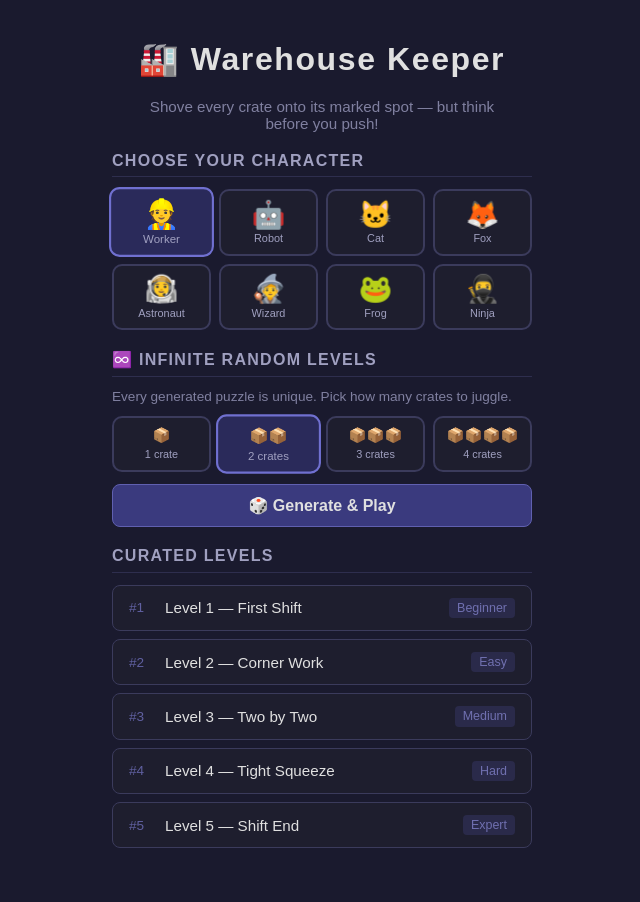
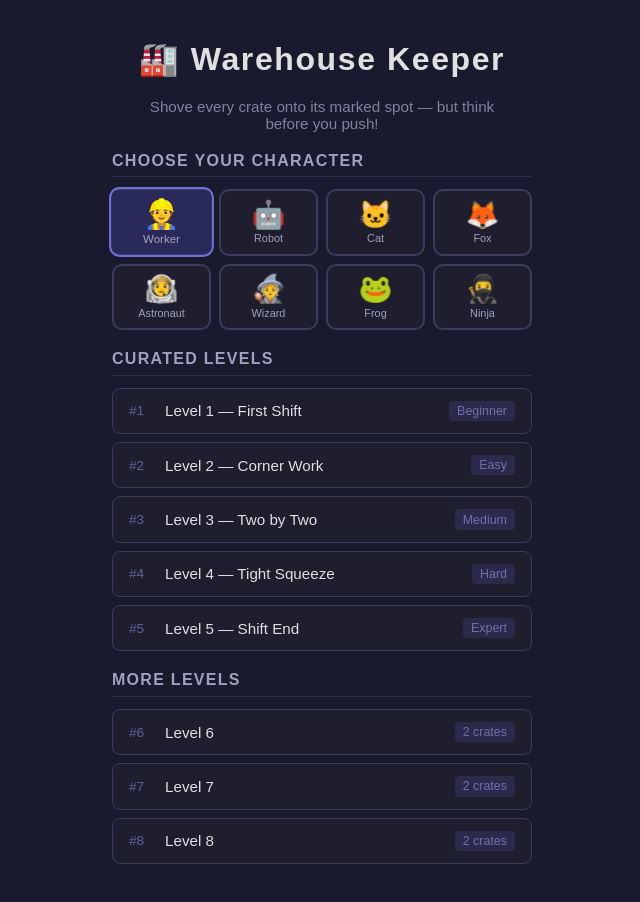
Before and after one commit to Fathima-Nuha/WareHouseGame, a React (Vite) app: page / in a window 1280 px wide. Shown: the whole page, without its empty margins (318-958 px from the left). Built offline with nearby package versions, Linux system fonts and the light colour scheme.

Commit message:
made sure levels are solvable

```diff
--- a/src/components/LevelSelect/LevelSelect.jsx
+++ b/src/components/LevelSelect/LevelSelect.jsx
@@ -2,29 +2,35 @@ import { useState } from 'react'
 import styles from './LevelSelect.module.css'
 import curatedLevels from '../../levels/curatedLevels'
 import { PLAYER_CHARACTERS, DEFAULT_CHARACTER } from '../../utils/characters'
-import { generateLevel } from '../../utils/levelGenerator'
+import { generateLevel, FIRST_GENERATED_LEVEL, boxCountForLevel } from '../../utils/levelGenerator'
 
 const DIFFICULTY = ['Beginner', 'Easy', 'Medium', 'Hard', 'Expert']
-const BOX_OPTIONS = [1, 2, 3, 4]
 
 function LevelSelect({ onSelectLevel, bestScores = {} }) {
   const [selectedChar, setSelectedChar] = useState(DEFAULT_CHARACTER)
-  const [boxCount, setBoxCount] = useState(2)
-  const [genError, setGenError] = useState(null)
 
   function handleSelectLevel(level) {
     onSelectLevel(level, selectedChar)
   }
 
-  function handleGenerate() {
+  function handleGeneratedLevel(levelNum) {
     try {
-      setGenError(null)
-      const level = generateLevel(boxCount)
-      onSelectLevel(level, selectedChar)
+      onSelectLevel(generateLevel(levelNum), selectedChar)
     } catch {
-      setGenError('Could not generate a level — try again!')
+      // Extremely unlikely — silently ignore, user can tap again
     }
   }
+
+  // Show from level FIRST_GENERATED_LEVEL up to the first unbeaten + 2 ahead
+  const firstUnbeaten = (() => {
+    let n = FIRST_GENERATED_LEVEL
+    while (bestScores[n] !== undefined) n++
+    return n
+  })()
+  const visibleGenerated = Array.from(
+    { length: firstUnbeaten - FIRST_GENERATED_LEVEL + 3 },
+    (_, i) => FIRST_GENERATED_LEVEL + i
+  )
 
   return (
     <div className={styles.screen}>
@@ -52,31 +58,6 @@ function LevelSelect({ onSelectLevel, bestScores = {} }) {
       </section>
 
       <section className={styles.section}>
-        <h2 className={styles.sectionTitle}>♾️ Infinite Random Levels</h2>
-        <p className={styles.randomDesc}>
-          Every generated puzzle is unique. Pick how many crates to juggle.
-        </p>
-        <div className={styles.boxPicker}>
-          {BOX_OPTIONS.map((n) => (
-            <button
-              key={n}
-              className={`${styles.boxBtn} ${boxCount === n ? styles.boxBtnSelected : ''}`}
-              onClick={() => setBoxCount(n)}
-              aria-label={`${n} box${n > 1 ? 'es' : ''}`}
-              aria-pressed={boxCount === n}
-            >
-              {'📦'.repeat(n)}
-              <span className={styles.boxLabel}>{n} crate{n > 1 ? 's' : ''}</span>
-            </button>
-          ))}
-        </div>
-        {genError && <p className={styles.genError}>{genError}</p>}
-        <button className={styles.generateBtn} onClick={handleGenerate}>
-          🎲 Generate &amp; Play
-        </button>
-      </section>
-
-      <section className={styles.section}>
         <h2 className={styles.sectionTitle}>Curated Levels</h2>
         <ul className={styles.levelList}>
           {curatedLevels.map((level, i) => (
@@ -99,6 +80,33 @@ function LevelSelect({ onSelectLevel, bestScores = {} }) {
           ))}
         </ul>
       </section>
+
+      <section className={styles.section}>
+        <h2 className={styles.sectionTitle}>More Levels</h2>
+        <ul className={styles.levelList}>
+          {visibleGenerated.map((n) => {
+            const boxes = boxCountForLevel(n)
+            return (
+              <li key={n}>
+                <button
+                  className={styles.levelBtn}
+                  onClick={() => handleGeneratedLevel(n)}
+                >
+                  <span className={styles.levelNumber}>#{n}</span>
+                  <span className={styles.levelName}>Level {n}</span>
+                  {bestScores[n] !== undefined ? (
+                    <span className={styles.bestBadge} title="Your best score">
+                      ⭐ {bestScores[n]}
+                    </span>
+                  ) : (
+                    <span className={styles.difficulty}>{boxes} crate{boxes > 1 ? 's' : ''}</span>
+                  )}
+                </button>
+              </li>
+            )
+          })}
+        </ul>
+      </section>
     </div>
   )
 }
--- a/src/components/LevelSelect/LevelSelect.module.css
+++ b/src/components/LevelSelect/LevelSelect.module.css
@@ -133,70 +133,3 @@
   border-radius: 4px;
   white-space: nowrap;
 }
-
-/* Random level generator */
-.randomDesc {
-  font-size: 0.85rem;
-  color: #8080a0;
-  margin-bottom: 0.75rem;
-}
-
-.boxPicker {
-  display: grid;
-  grid-template-columns: repeat(4, 1fr);
-  gap: 0.5rem;
-  margin-bottom: 0.75rem;
-}
-
-.boxBtn {
-  display: flex;
-  flex-direction: column;
-  align-items: center;
-  gap: 0.25rem;
-  background-color: #1e1e2e;
-  border: 2px solid #3b3b5c;
-  border-radius: 10px;
-  padding: 0.6rem 0.25rem;
-  cursor: pointer;
-  font-size: 0.9rem;
-  transition: background-color 0.15s, border-color 0.15s, transform 0.1s;
-}
-
-.boxBtn:hover {
-  background-color: #2a2a4a;
-  border-color: #5a5a8e;
-}
-
-.boxBtnSelected {
-  border-color: #7070d0;
-  background-color: #2a2a5a;
-  transform: scale(1.06);
-}
-
-.boxLabel {
-  font-size: 0.68rem;
-  color: #a0a0c0;
-}
-
-.generateBtn {
-  width: 100%;
-  padding: 0.7rem 1rem;
-  border-radius: 8px;
-  font-size: 1rem;
-  font-weight: 600;
-  cursor: pointer;
-  background-color: #3a3a7e;
-  color: #e0e0e0;
-  border: 1px solid #6060b0;
-  transition: background-color 0.15s;
-}
-
-.generateBtn:hover {
-  background-color: #4a4a9e;
-}
-
-.genError {
-  font-size: 0.82rem;
-  color: #ff8080;
-  margin-bottom: 0.5rem;
-}
--- a/src/utils/levelGenerator.js
+++ b/src/utils/levelGenerator.js
@@ -1,21 +1,52 @@
 /**
- * Random 8×8 Sokoban level generator.
+ * Seeded 8×8 Sokoban level generator.
+ *
+ * generateLevel(levelNumber) always produces the same puzzle for a given level
+ * number, so best scores are meaningful across sessions.
  *
  * Strategy:
- *  1. Fill border with walls, carve a random interior maze.
- *  2. Find the largest contiguous floor region via flood-fill.
- *  3. Place targets, boxes, and the player inside that region.
- *  4. Validate that every box can reach at least one target via BFS
- *     (simple reachability — boxes push in one axis at a time).
- *  5. Retry up to MAX_ATTEMPTS times; throw if genuinely impossible.
+ *  1. Seed a deterministic RNG with the level number + attempt index.
+ *  2. Fill border with walls, scatter random interior walls.
+ *  3. Find the largest contiguous floor region via flood-fill.
+ *  4. Place targets, boxes, and the player inside that region.
+ *  5. Reject corner-deadlock boxes and verify BFS reachability.
+ *  6. Retry (different attempt seed) up to MAX_ATTEMPTS times.
  */
 
 const ROWS = 8
 const COLS = 8
-const WALL_CHANCE = 0.28   // ~28 % of interior cells become walls
 const MAX_ATTEMPTS = 200
 
-// ── helpers ──────────────────────────────────────────────────────────────────
+/** Curated levels occupy IDs 1–5; generated levels start here. */
+export const FIRST_GENERATED_LEVEL = 6
+
+// ── Seeded RNG (mulberry32) ───────────────────────────────────────────────────
+
+function makeRng(seed) {
+  let s = seed >>> 0
+  return function () {
+    s = (s + 0x6D2B79F5) >>> 0
+    let t = Math.imul(s ^ (s >>> 15), s | 1)
+    t ^= t + Math.imul(t ^ (t >>> 7), t | 61)
+    return ((t ^ (t >>> 14)) >>> 0) / 4294967296
+  }
+}
+
+// ── Difficulty scaling ────────────────────────────────────────────────────────
+
+/** Number of boxes/targets for a given level number. */
+export function boxCountForLevel(n) {
+  if (n <= 10) return 2
+  if (n <= 17) return 3
+  return 4
+}
+
+function wallChanceForLevel(n) {
+  // Gently increase wall density as levels progress.
+  return Math.min(0.36, 0.26 + (n - FIRST_GENERATED_LEVEL) * 0.004)
+}
+
+// ── Grid helpers ──────────────────────────────────────────────────────────────
 
 function blankGrid() {
   return Array.from({ length: ROWS }, (_, r) =>
@@ -29,24 +60,23 @@ function gridToStrings(g) {
   return g.map((row) => row.join(''))
 }
 
-/** Fisher-Yates shuffle (in-place). */
-function shuffle(arr) {
-  for (let i = arr.length - 1; i > 0; i--) {
-    const j = Math.floor(Math.random() * (i + 1))
-    ;[arr[i], arr[j]] = [arr[j], arr[i]]
+function shuffleWith(arr, rng) {
+  const a = [...arr]
+  for (let i = a.length - 1; i > 0; i--) {
+    const j = Math.floor(rng() * (i + 1))
+    ;[a[i], a[j]] = [a[j], a[i]]
   }
-  return arr
+  return a
 }
 
-const DIRS = [[-1,0],[1,0],[0,-1],[0,1]]
+const DIRS = [[-1, 0], [1, 0], [0, -1], [0, 1]]
 
-/** Flood-fill from (r,c); returns list of floor cells in that component. */
 function floodFill(grid, startR, startC) {
   const visited = new Set()
-  const queue = [[startR, startC]]
+  const stack = [[startR, startC]]
   const cells = []
-  while (queue.length) {
-    const [r, c] = queue.pop()
+  while (stack.length) {
+    const [r, c] = stack.pop()
     const key = `${r},${c}`
     if (visited.has(key)) continue
     visited.add(key)
@@ -54,13 +84,12 @@ function floodFill(grid, startR, startC) {
     cells.push([r, c])
     for (const [dr, dc] of DIRS) {
       const nr = r + dr, nc = c + dc
-      if (nr >= 0 && nr < ROWS && nc >= 0 && nc < COLS) queue.push([nr, nc])
+      if (nr >= 0 && nr < ROWS && nc >= 0 && nc < COLS) stack.push([nr, nc])
     }
   }
   return cells
 }
 
-/** Largest connected floor region. */
 function largestFloorRegion(grid) {
   const visited = new Set()
   let best = []
@@ -77,114 +106,118 @@ function largestFloorRegion(grid) {
   return best
 }
 
+function isDeadlockCell(grid, r, c) {
+  const blockedV = grid[r - 1][c] === '#' || grid[r + 1][c] === '#'
+  const blockedH = grid[r][c - 1] === '#' || grid[r][c + 1] === '#'
+  return blockedV && blockedH
+}
+
 /**
- * Simple box-reachability check via BFS of player positions.
- * Returns true if a box at (br,bc) can be pushed onto any target in `targets`.
- * Ignores other boxes (conservative — may pass unsolvable levels occasionally,
- * but never reject a solvable one).
+ * Full BFS Sokoban solver over (playerRow, playerCol, sortedBoxPositions).
+ * Returns true if the puzzle is solvable within the state cap.
  */
-function boxCanReachATarget(grid, br, bc, targets) {
+function isSolvable(grid, player, boxes, targets) {
   const targetSet = new Set(targets.map(([r, c]) => `${r},${c}`))
-  // BFS over positions the box can occupy when pushed by the player.
-  const visited = new Set([`${br},${bc}`])
-  const queue = [[br, bc]]
-  while (queue.length) {
-    const [r, c] = queue.shift()
-    if (targetSet.has(`${r},${c}`)) return true
+
+  function isWon(bxs) {
+    return bxs.every(([r, c]) => targetSet.has(`${r},${c}`))
+  }
+
+  function encode(pr, pc, bxs) {
+    return `${pr},${pc}|${bxs.map(([r, c]) => `${r},${c}`).sort().join(';')}`
+  }
+
+  const startKey = encode(player[0], player[1], boxes)
+  const visited = new Set([startKey])
+  const queue = [{ pr: player[0], pc: player[1], bxs: boxes }]
+  let steps = 0
+  const STATE_CAP = 250000
+
+  while (queue.length && steps < STATE_CAP) {
+    steps++
+    const { pr, pc, bxs } = queue.shift()
+    const boxSet = new Set(bxs.map(([r, c]) => `${r},${c}`))
+
     for (const [dr, dc] of DIRS) {
-      const nr = r + dr, nc = c + dc       // box would move here
-      const pr = r - dr, pc = c - dc       // player must stand here to push
-      if (
-        nr >= 0 && nr < ROWS && nc >= 0 && nc < COLS &&
-        pr >= 0 && pr < ROWS && pc >= 0 && pc < COLS &&
-        grid[nr][nc] !== '#' &&
-        grid[pr][pc] !== '#' &&
-        !visited.has(`${nr},${nc}`)
-      ) {
-        visited.add(`${nr},${nc}`)
-        queue.push([nr, nc])
+      const nr = pr + dr, nc = pc + dc
+      if (nr < 0 || nr >= ROWS || nc < 0 || nc >= COLS) continue
+      if (grid[nr][nc] === '#') continue
+
+      let newBxs = bxs
+      if (boxSet.has(`${nr},${nc}`)) {
+        const br = nr + dr, bc = nc + dc
+        if (br < 0 || br >= ROWS || bc < 0 || bc >= COLS) continue
+        if (grid[br][bc] === '#') continue
+        if (boxSet.has(`${br},${bc}`)) continue
+        newBxs = bxs.map(([r, c]) => (r === nr && c === nc) ? [br, bc] : [r, c])
+      }
+
+      if (isWon(newBxs)) return true
+
+      const key = encode(nr, nc, newBxs)
+      if (!visited.has(key)) {
+        visited.add(key)
+        queue.push({ pr: nr, pc: nc, bxs: newBxs })
       }
     }
   }
+
   return false
 }
 
-/**
- * Simple deadlock check: a floor cell is a "corner deadlock" if both its
- * horizontal and vertical neighbours are walls. A box placed there with no
- * target can never be moved to a target.
- */
-function isDeadlockCell(grid, r, c) {
-  const blockedV = grid[r-1][c] === '#' || grid[r+1][c] === '#'
-  const blockedH = grid[r][c-1] === '#' || grid[r][c+1] === '#'
-  return blockedV && blockedH
-}
-
-// ── main export ───────────────────────────────────────────────────────────────
-
-let _counter = 0
+// ── Main export ───────────────────────────────────────────────────────────────
 
 /**
- * Generate a random 8×8 Sokoban level.
+ * Generate a deterministic 8×8 Sokoban level for a given level number.
+ * The same levelNumber always produces the same puzzle.
  *
- * @param {number} boxCount  Number of boxes/targets (1–4).
- * @returns {{ id: string, name: string, type: 'random', grid: string[] }}
+ * @param {number} levelNumber  Sequential level number (≥ FIRST_GENERATED_LEVEL).
+ * @returns {{ id: number, name: string, type: 'generated', grid: string[] }}
  */
-export function generateLevel(boxCount = 2) {
-  const n = Math.max(1, Math.min(4, boxCount))
+export function generateLevel(levelNumber) {
+  const n = boxCountForLevel(levelNumber)
+  const wallChance = wallChanceForLevel(levelNumber)
 
   for (let attempt = 0; attempt < MAX_ATTEMPTS; attempt++) {
-    // 1. Build grid with random interior walls
+    const rng = makeRng(levelNumber * 1000 + attempt)
+
     const grid = blankGrid()
     for (let r = 1; r < ROWS - 1; r++) {
       for (let c = 1; c < COLS - 1; c++) {
-        if (Math.random() < WALL_CHANCE) grid[r][c] = '#'
+        if (rng() < wallChance) grid[r][c] = '#'
       }
     }
 
-    // 2. Find largest floor region
     const region = largestFloorRegion(grid)
-    // Need: n boxes + n targets + 1 player = 2n+1 distinct cells
     if (region.length < 2 * n + 1) continue
 
-    // 3. Shuffle region and pick placements
-    shuffle(region)
+    const shuffled = shuffleWith(region, rng)
+    const targetCells = shuffled.slice(0, n)
+    const boxCells    = shuffled.slice(n, 2 * n)
+    const playerCell  = shuffled[2 * n]
 
-    const targetCells = region.slice(0, n)
-    const boxCells    = region.slice(n, 2 * n)
-    const playerCell  = region[2 * n]
-
-    // 4. Reject boxes sitting on deadlock cells that aren't targets
     const targetSet = new Set(targetCells.map(([r, c]) => `${r},${c}`))
     const hasDeadlockedBox = boxCells.some(([r, c]) => {
-      if (targetSet.has(`${r},${c}`)) return false   // box already on target — fine
+      if (targetSet.has(`${r},${c}`)) return false
       return isDeadlockCell(grid, r, c)
     })
     if (hasDeadlockedBox) continue
 
-    // 5. BFS reachability: each box must reach at least one target
-    const reachable = boxCells.every(([br, bc]) =>
-      boxCanReachATarget(grid, br, bc, targetCells)
-    )
-    if (!reachable) continue
+    // Full BFS solve — only accept provably solvable layouts
+    if (!isSolvable(grid, playerCell, boxCells, targetCells)) continue
 
-    // 6. Assemble final grid strings
-    // Mark targets
     targetCells.forEach(([r, c]) => { grid[r][c] = '.' })
-    // Mark boxes (may land on a target → '*')
     boxCells.forEach(([r, c]) => { grid[r][c] = grid[r][c] === '.' ? '*' : '$' })
-    // Mark player (may land on a target → '+')
     const [pr, pc] = playerCell
     grid[pr][pc] = grid[pr][pc] === '.' ? '+' : '@'
 
-    _counter++
     return {
-      id: `random-${_counter}`,
-      name: `Random — ${n} Box${n > 1 ? 'es' : ''}`,
-      type: 'random',
+      id: levelNumber,
+      name: `Level ${levelNumber}`,
+      type: 'generated',
       grid: gridToStrings(grid),
     }
   }
 
-  throw new Error(`Could not generate a valid level after ${MAX_ATTEMPTS} attempts.`)
+  throw new Error(`Could not generate level ${levelNumber} after ${MAX_ATTEMPTS} attempts.`)
 }
```
Also changed, not shown: scripts/checkLevel.mjs (added, +81 -0 lines), src/App.jsx (+18 -10 lines), src/components/WinModal/WinModal.jsx (+3 -15 lines), 1 other file (tests, documents, lock files or other folders).
